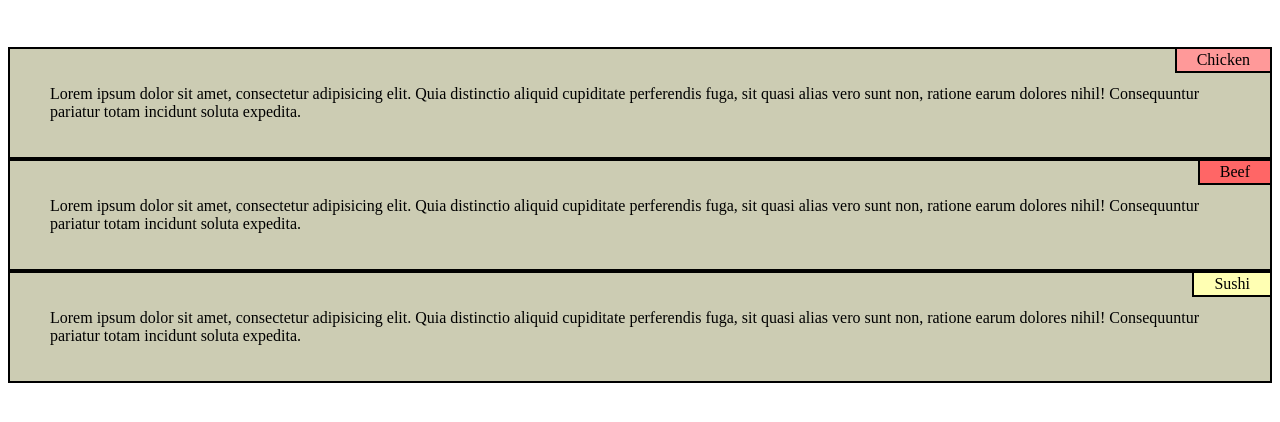
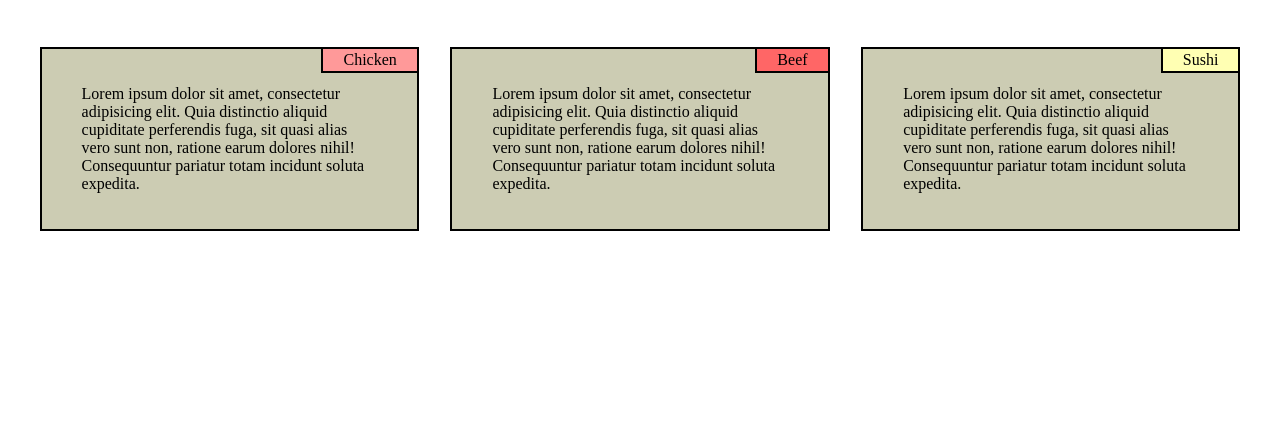
Before and after one commit to Rithikraj365/mod2_solution1, a plain HTML site: page index.html in a window 1280 px wide. Shown: the part 80-502 px from the top of the page. Drawn offline with Linux system fonts and the light colour scheme.

Commit message:
Update index.html

```diff
--- a/index.html
+++ b/index.html
@@ -13,17 +13,17 @@
 
 <div class="container__wrapper">
 
-  <div class="container__element col-lg col-md-1 col-sm"> <span class="food__item" id="chicken">Chicken </span> <p>Lorem ipsum dolor sit amet, consectetur adipisicing elit. Quia distinctio aliquid cupiditate perferendis fuga, sit quasi alias vero sunt non, ratione earum dolores nihil!
+  <div class="container__element col-lg-1 col-md-1 col-sm-1 "> <span class="food__item" id="chicken">Chicken </span> <p>Lorem ipsum dolor sit amet, consectetur adipisicing elit. Quia distinctio aliquid cupiditate perferendis fuga, sit quasi alias vero sunt non, ratione earum dolores nihil!
   Consequuntur pariatur totam incidunt soluta expedita.
  </p>
   </div>
 
-  <div class=" container__element col-lg col-md-1 col-sm"> <span class="food__item" id="beef">Beef </span> <p>Lorem ipsum dolor sit amet, consectetur adipisicing elit. Quia distinctio aliquid cupiditate perferendis fuga, sit quasi alias vero sunt non, ratione earum dolores nihil!
+  <div class=" container__element col-lg-2 col-md-2 col-sm-2"> <span class="food__item" id="beef">Beef </span> <p>Lorem ipsum dolor sit amet, consectetur adipisicing elit. Quia distinctio aliquid cupiditate perferendis fuga, sit quasi alias vero sunt non, ratione earum dolores nihil!
   Consequuntur pariatur totam incidunt soluta expedita.
  </p>
   </div>
 
-  <div class=" container__element col-lg col-md-2 col-sm"> <span class="food__item" id="sushi">Sushi</span> <p>Lorem ipsum dolor sit amet, consectetur adipisicing elit. Quia distinctio aliquid cupiditate perferendis fuga, sit quasi alias vero sunt non, ratione earum dolores nihil!
+  <div class=" container__element col-lg-3 col-md-3 col-sm-3"> <span class="food__item" id="sushi">Sushi</span> <p>Lorem ipsum dolor sit amet, consectetur adipisicing elit. Quia distinctio aliquid cupiditate perferendis fuga, sit quasi alias vero sunt non, ratione earum dolores nihil!
   Consequuntur pariatur totam incidunt soluta expedita.
  </p>
   </div>
```
